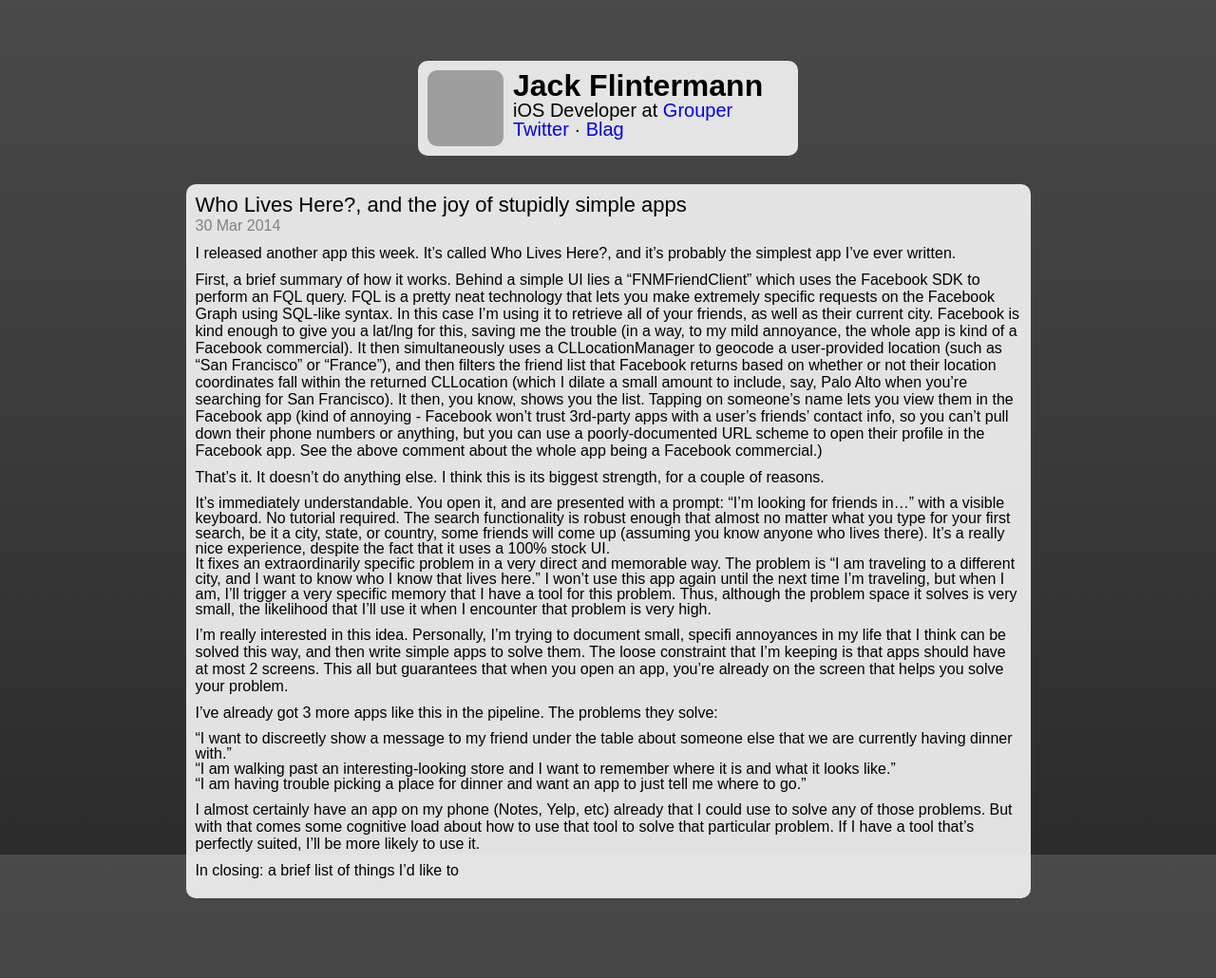
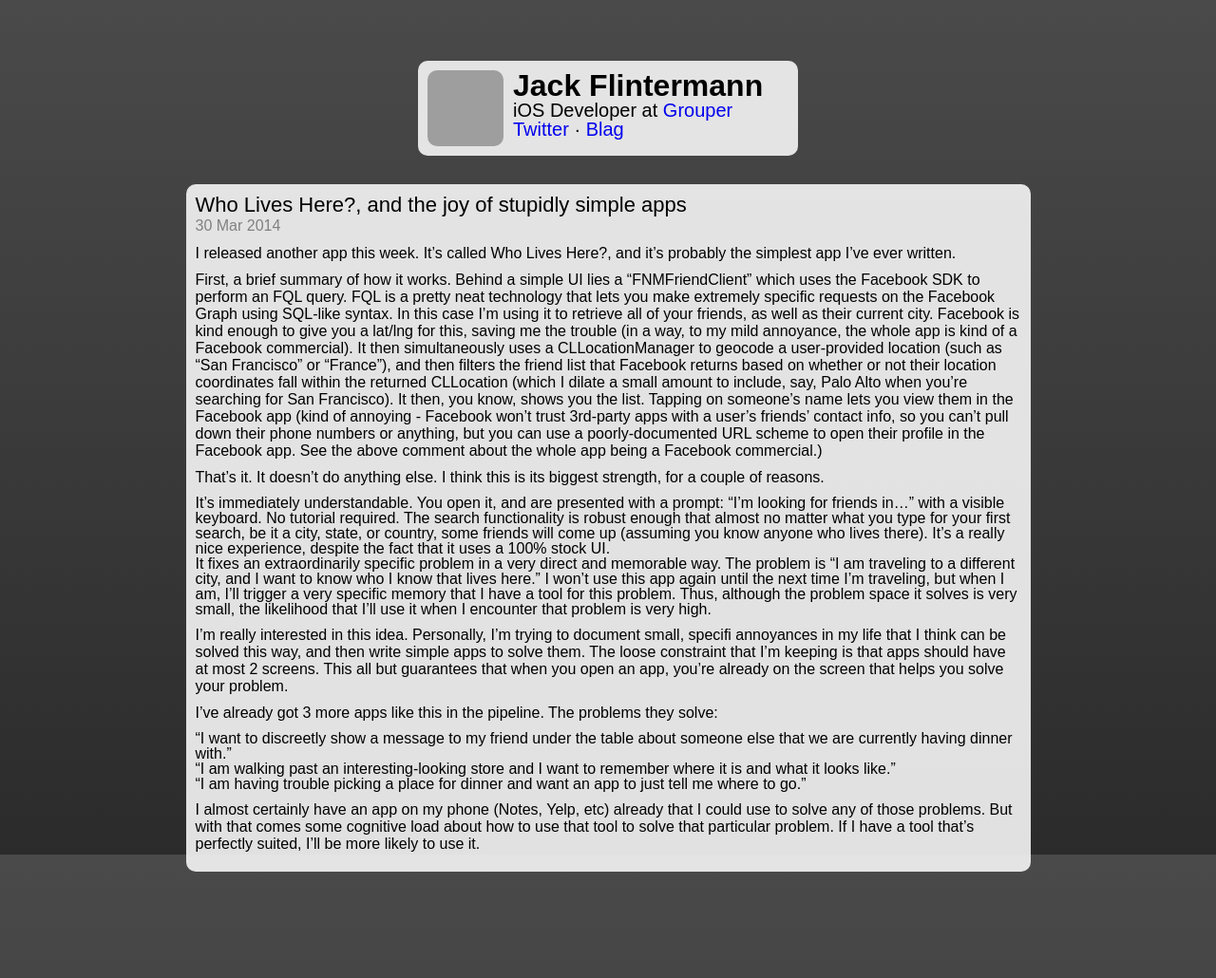
Before and after one commit to jflinter/jflinter.github.com, a Jekyll site: the page built from _posts/2014-3-30-who-lives-here.markdown, in a window 1280 px wide. Shown: the whole page at 95% size. Built offline with Jekyll 4.4.1, drawn with Linux system fonts in a browser that asks for light colours; Markdown is read by kramdown in place of the engine named in the settings; after the commit the page ends 1002 px from its top, so only the background shows below that; grey boxes are pictures that could not be loaded.

Commit message:
minor tweak to who lives here post

```diff
--- a/_posts/2014-3-30-who-lives-here.markdown
+++ b/_posts/2014-3-30-who-lives-here.markdown
@@ -20,5 +20,3 @@
 - "I am having trouble picking a place for dinner and want an app to just tell me where to go."
 
 I almost certainly have an app on my phone (Notes, Yelp, etc) already that I could use to solve any of those problems. But with that comes some cognitive load about how to use that tool to solve that particular problem. If I have a tool that's perfectly suited, I'll be more likely to use it.
-
-In closing: a brief list of things I'd like to
```
